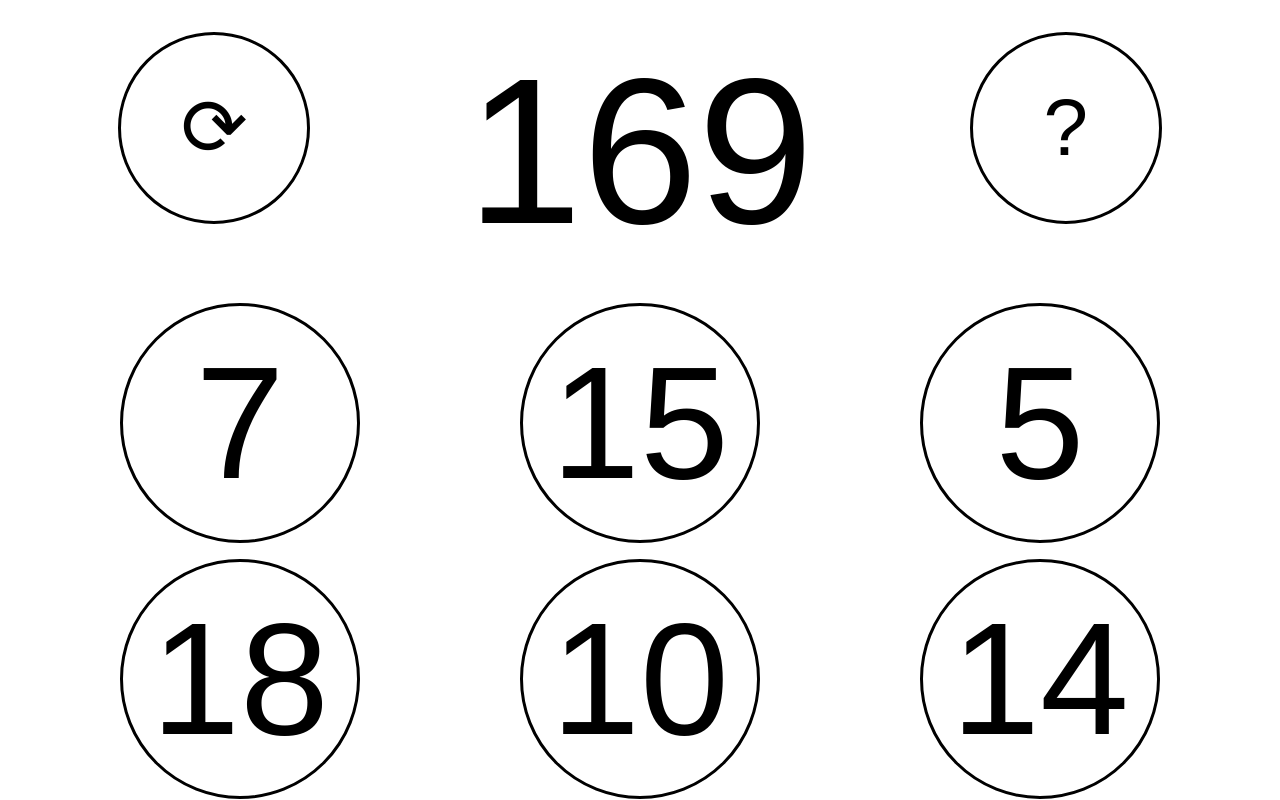
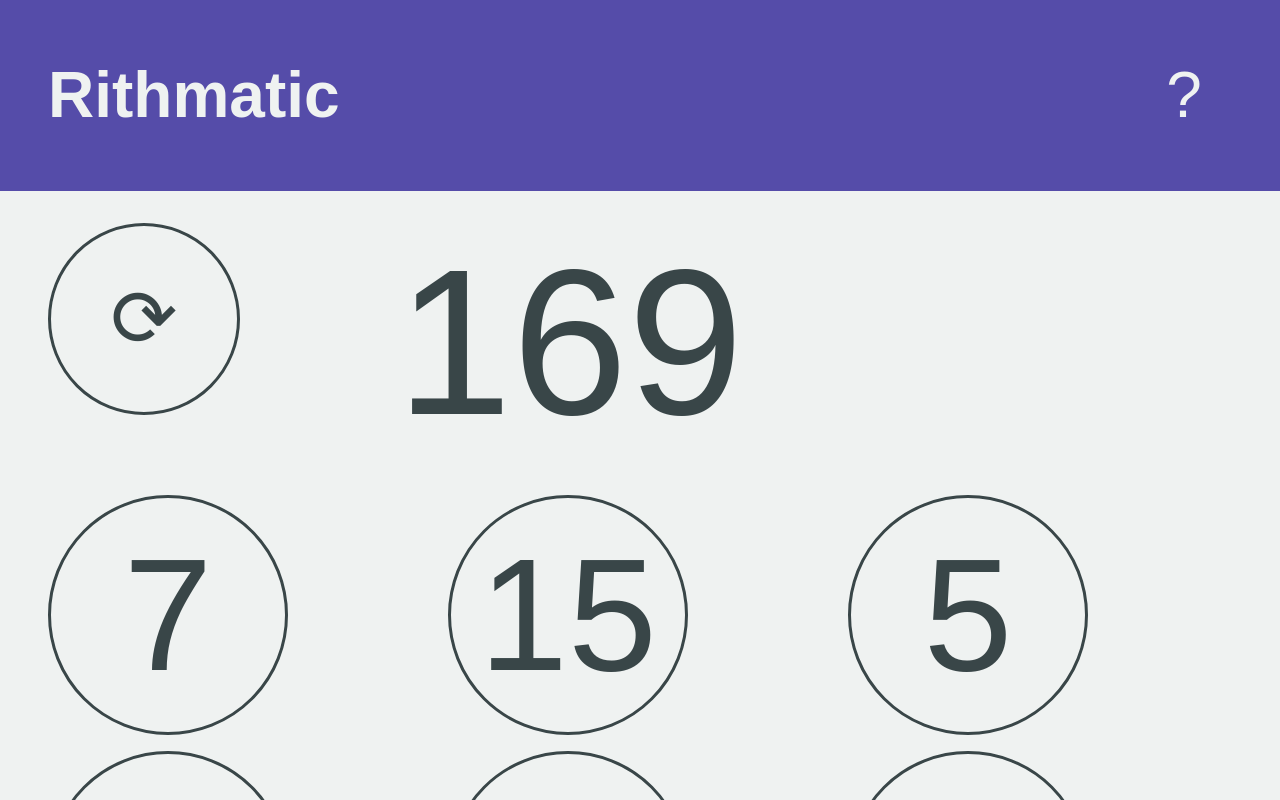
Before and after one commit to claytonhottinger/rithmatic, a Vue app: page / in a window 1280 px wide. Shown: the top 800 px of the page. Built offline with nearby package versions, Linux system fonts and the light colour scheme.

Commit message:
Add nav bar and move help button to it. Add colors and dark mode

```diff
--- a/src/App.vue
+++ b/src/App.vue
@@ -1,9 +1,11 @@
 <script setup lang="ts">
+import NavigationBar from './components/Nav/NavigationBar.vue';
 import PuzzleLayout from './components/PuzzleLayout.vue'
 import PuzzleProvider from './components/PuzzleProvider/PuzzleProvider.vue';
 </script>
 
 <template>
+  <NavigationBar />
   <main>
     <PuzzleProvider>
       <PuzzleLayout />
--- a/src/components/CircleButton.vue
+++ b/src/components/CircleButton.vue
@@ -18,12 +18,14 @@ const emit = defineEmits<{
     width: 100%;
     height: 100%;
     border-radius: inherit;
-    border: 3px solid black;
+    border: 3px solid;
     background-color: inherit;
+    color: var(--primary-text-color);
+    border-color: var(--primary-border-color);
 }
 
 .selected {
-    background-color: green;
-    color: white;
+    background-color: var(--primary-highlight-color);
+    color: var(--primary-dark-color);
 }
 </style>
--- a/src/components/HelpButton.vue
+++ /dev/null
@@ -1,40 +0,0 @@
-<script setup lang="ts">
-import { useTemplateRef } from "vue";
-import CircleButton from "./CircleButton.vue";
-const dialogRef = useTemplateRef("dialog")
-
-const openDialog = () => {
-    dialogRef.value?.showModal();
-}
-
-const closeDialog = () => {
-    dialogRef.value?.close();
-}
-
-</script>
-
-<template>
-    <dialog :class="'dialog'" closedby="any" ref="dialog">
-
-        <button :class="'closeButton'" @click="closeDialog">Close</button>
-        <p>Use all six numbers with the operators to match the target number.</p>
-
-        <p>Refresh the page to receive a new puzzle.</p>
-    </dialog>
-    <CircleButton :class="'button'" :is-selected="false" @on-click="openDialog">?</CircleButton>
-</template>
-
-<style scoped>
-.dialog {
-    width: 70vw;
-    height: 70vh;
-}
-
-.closeButton {
-    margin: 0 0 0 auto;
-}
-
-.button {
-    font-size: 5rem;
-}
-</style>
--- /dev/null
+++ b/src/components/Nav/HelpButton.vue
@@ -0,0 +1,75 @@
+<script setup lang="ts">
+import { useTemplateRef } from "vue";
+const dialogRef = useTemplateRef("dialog")
+
+const openDialog = () => {
+    dialogRef.value?.showModal();
+}
+
+const closeDialog = () => {
+    dialogRef.value?.close();
+}
+
+</script>
+
+<template>
+    <dialog :class="'dialog'" closedby="any" ref="dialog">
+        <div :class="'header'">
+            <div></div>
+            <h1>Rithmatic</h1>
+            <button :class="'closeButton iconButton'" @click="closeDialog">X</button>
+        </div>
+        <p>Use all six numbers with the operators to match the target number.</p>
+
+        <p>Refresh the page to receive a new puzzle.</p>
+    </dialog>
+    <button :class="'button iconButton'" @click="openDialog">?</button>
+</template>
+
+<style scoped>
+.dialog {
+    width: 70vw;
+    height: 70vh;
+    background-color: var(--primary-bg-color);
+    border-color: var(--primary-border-color);
+}
+
+.dialog h1 {
+    font-size: 3rem;
+}
+
+.dialog p {
+    font-size: 2rem;
+}
+
+.header {
+    display: flex;
+    justify-content: space-between;
+}
+
+.closeButton {
+    color: var(--primary-text-color);
+    font-size: 2rem;
+    height: 3rem;
+    width: 3rem;
+    border-radius: 2rem;
+}
+
+.button {
+    color: var(--primary-light-color);
+    font-size: 4rem;
+    height: 6rem;
+    width: 6rem;
+    border-radius: 6rem;
+}
+
+.iconButton {
+    background-color: transparent;
+    border: none;
+}
+
+.iconButton:hover {
+    color: var(--primary-dark-color);
+    background-color: var(--primary-highlight-color);
+}
+</style>
--- /dev/null
+++ b/src/components/Nav/NavigationBar.vue
@@ -0,0 +1,26 @@
+<script setup lang="ts">
+import HelpButton from "./HelpButton.vue"
+
+</script>
+
+<template>
+    <nav :class="'nav'">
+        <h1 :class="'title'">Rithmatic</h1>
+        <HelpButton />
+    </nav>
+</template>
+
+<style scoped>
+.nav {
+    background-color: var(--primary-color);
+    display: flex;
+    justify-content: space-between;
+    align-items: center;
+    padding: 1rem 3rem;
+}
+
+.title {
+    color: var(--primary-light-color);
+    font-size: 4rem;
+}
+</style>
--- a/src/components/PuzzleLayout.vue
+++ b/src/components/PuzzleLayout.vue
@@ -5,7 +5,6 @@ import OperatorButton from './OperatorButton.vue';
 import keys from './PuzzleProvider/keys';
 import ResetButton from './ResetButton.vue';
 import { Operator } from "./utils";
-import HelpButton from './HelpButton.vue';
 const target = inject(keys.TARGET);
 const numbers = inject(keys.NUMBERS);
 
@@ -20,7 +19,6 @@ const numbers = inject(keys.NUMBERS);
             {{ target }}
         </div>
         <div class="operatorOption">
-            <HelpButton />
         </div>
     </div>
     <div class="numbersWrapper">
@@ -49,7 +47,6 @@ const numbers = inject(keys.NUMBERS);
     display: grid;
     gap: 1rem;
     grid-template-areas: "reset target blank";
-    justify-items: center;
 }
 
 .numbersWrapper {
@@ -58,7 +55,6 @@ const numbers = inject(keys.NUMBERS);
     grid-template-areas:
         "number number number"
         "number number number";
-    justify-items: center;
     margin-top: 2rem;
 }
 
--- a/src/static/main.css
+++ b/src/static/main.css
@@ -1,11 +1,31 @@
+:root {
+    --primary-dark-color: #394648;
+    --primary-light-color: #EFF2F1;
+    --primary-color: #554CA9;
+    --primary-highlight-color: #FFD400;
+    --primary-text-color: var(--primary-dark-color);
+    --primary-bg-color: var(--primary-light-color);
+    --primary-border-color: var(--primary-dark-color);
+}
+
 html {
     font-family: Arial, Helvetica, sans-serif;
     font-size: 16px;
+    color: var(--primary-text-color);
+    background-color: var(--primary-bg-color);
 }
 
-body {
+p, h1, h2, h3, h4, h5, h6 {
+    color: var(--primary-text-color);
+}
+
+button:hover {
+    cursor: pointer;
+}
+
+main {
     min-width: 400px;
-    margin: 2rem 3rem;
+    padding: 2rem 3rem;
 }
 
 @media screen and (width < 900px) {
@@ -19,3 +39,14 @@ body {
         font-size: 8px;
     }
 }
+
+@media (prefers-color-scheme: dark) {
+    :root {
+        --primary-text-color: var(--primary-light-color);
+        --primary-bg-color: var(--primary-dark-color);
+        --primary-border-color: var(--primary-light-color);
+    }
+    html {
+        border-color: var(--primary-light-color);
+    }
+}
```
